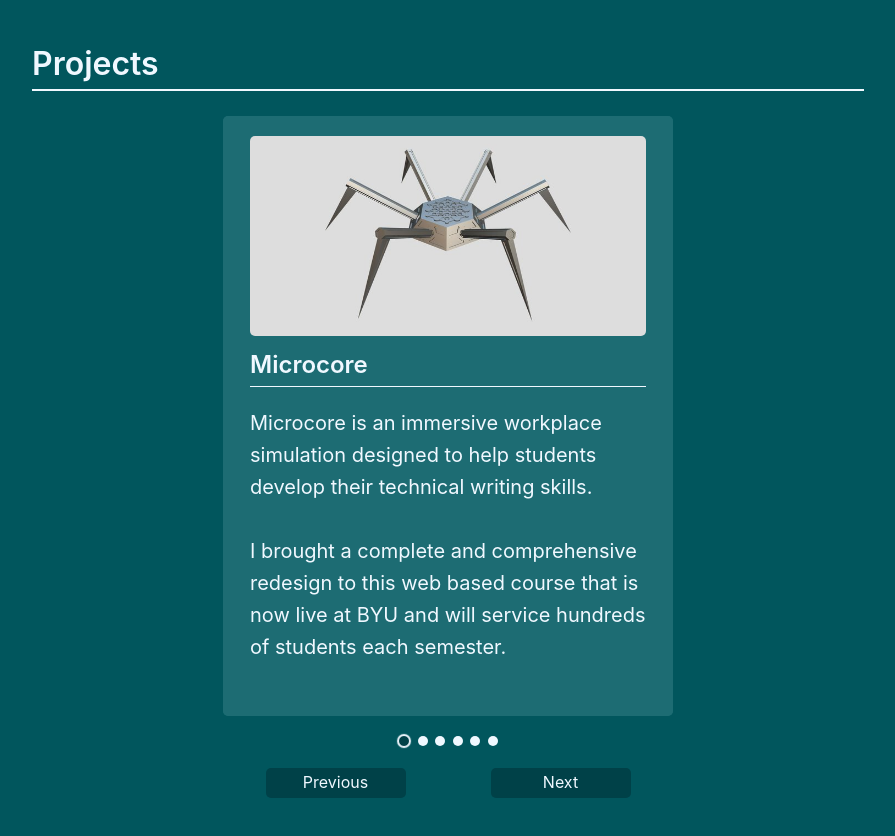
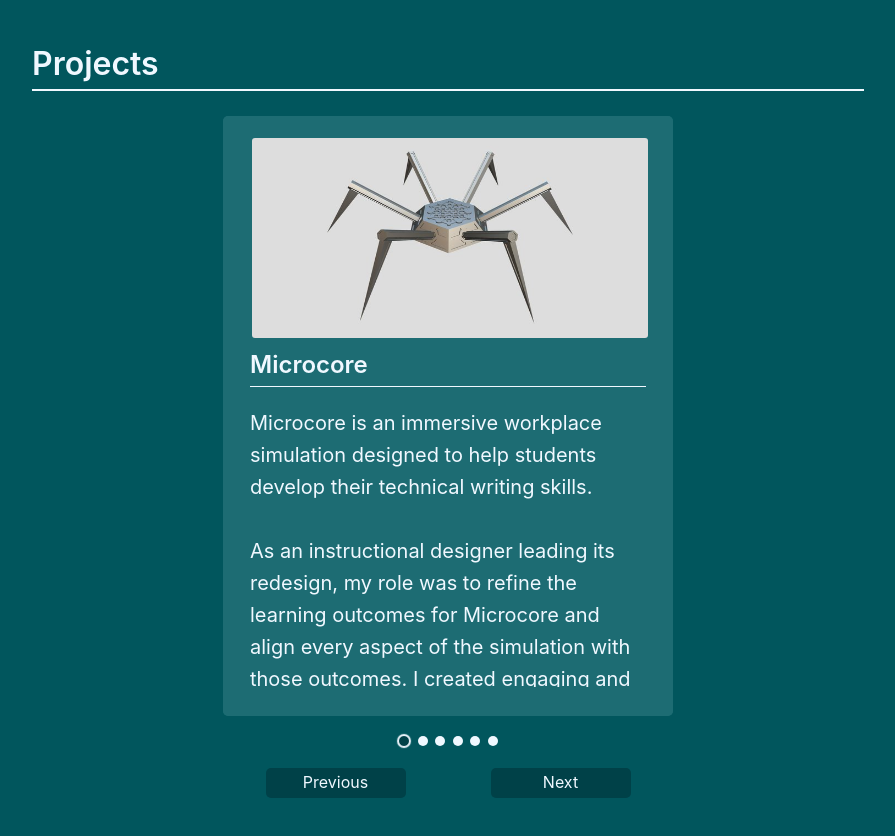
Before and after one commit to crawnic311/ipt-portfolio, a React (Create React App) app: page / in a window 1280 px wide. Shown: the part 1980-2816 px from the top of the page, without its empty margins (192-1087 px from the left). Built offline with nearby package versions, Linux system fonts and the light colour scheme.

Commit message:
Scroll and longer description

```diff
--- a/src/App.css
+++ b/src/App.css
@@ -357,6 +357,14 @@ li > a:hover {
   height: 200px;
   width: 100%;
   border-radius: 5px;
+  border: 2px solid transparent; /* Transparent border initially */
+  box-shadow: 0 0 0 transparent; /* Transparent box shadow initially */
+  transition: border-color 0.3s ease, box-shadow 0.3s ease; /* Smooth transition effect */
+}
+
+.Project-Preview:hover {
+  border-color: silver; /* Change the color to your preferred border color */
+  box-shadow: 0 0 10px rgba(0, 123, 255, 0.5);
 }
 
 .Link {
@@ -375,11 +383,13 @@ li > a:hover {
 }
 
 .Project-Description {
-  height: 40px;
+  height: 280px;
   width: 88%;
   font-size: 20px;
   font-weight: 400;
   padding-top: 0px;
+  overflow-y: auto;
+  overflow-x: hidden;
 }
 
 .Nav-Container {
--- a/src/App.js
+++ b/src/App.js
@@ -29,10 +29,10 @@ function App() {
       id: 1,
       title: 'Microcore',
       image: '/microcore2.png',
-      link: 'https://pcs.byu.edu/',
+      link: 'https://pcs.byu.edu/PcsInfo/16',
       description:
         'Microcore is an immersive workplace simulation designed to help students develop their technical writing skills.',
-      info: 'I brought a complete and comprehensive redesign to this web based course that is now live at BYU and will service hundreds of students each semester.',
+      info: 'As an instructional designer leading its redesign, my role was to refine the learning outcomes for Microcore and align every aspect of the simulation with those outcomes. I created engaging and meaningful activities within the simulation to drive students forward with interest and curiosity toward solving a workplace incident through technical writing. I also designed the activities they participate in throughout the simulation to challenge them to think deeply and ethically about their coworkers and the report they produce involving their stories. All of this while being situation in a professional work environment where students can map out potential career paths and get a first hand feel of a professional work environment. ',
       login: '',
       password: '',
     },
```
